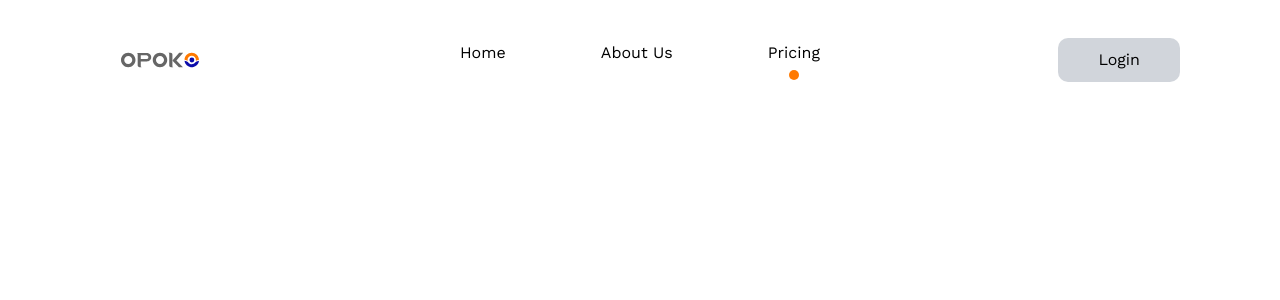
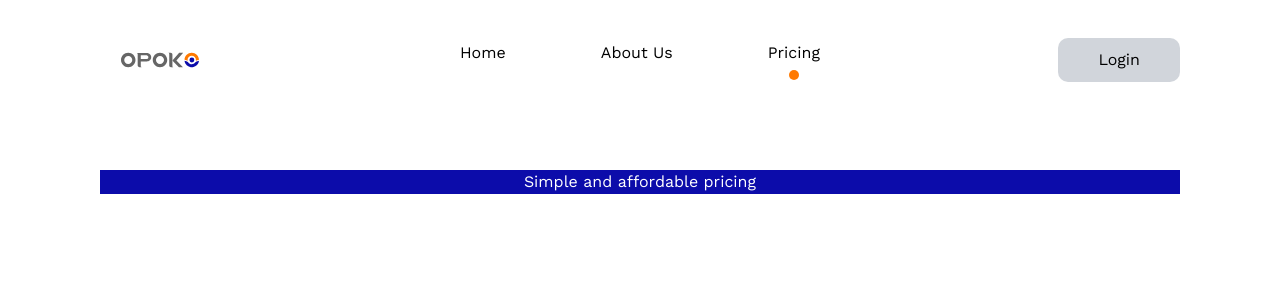
Before and after one commit to Niscolinx/opoko, a React (Vite) app: page /pricing in a window 1280 px wide. Shown: the top 300 px of the page. Built offline with nearby package versions, Linux system fonts and the light colour scheme.

Commit message:
working on about us

```diff
--- a/src/pages/Pricing.tsx
+++ b/src/pages/Pricing.tsx
@@ -76,13 +76,11 @@ const QUESTIONS: Question[] = [
 ];
 
 function Pricing() {
-
   return (
     <div className="grid gap-[10rem]">
       <section className="grid gap-16 bg-color-blue text-white justify-items-center">
-
+        <p>Simple and affordable pricing</p>
       </section>
-
     </div>
   );
 }
```
